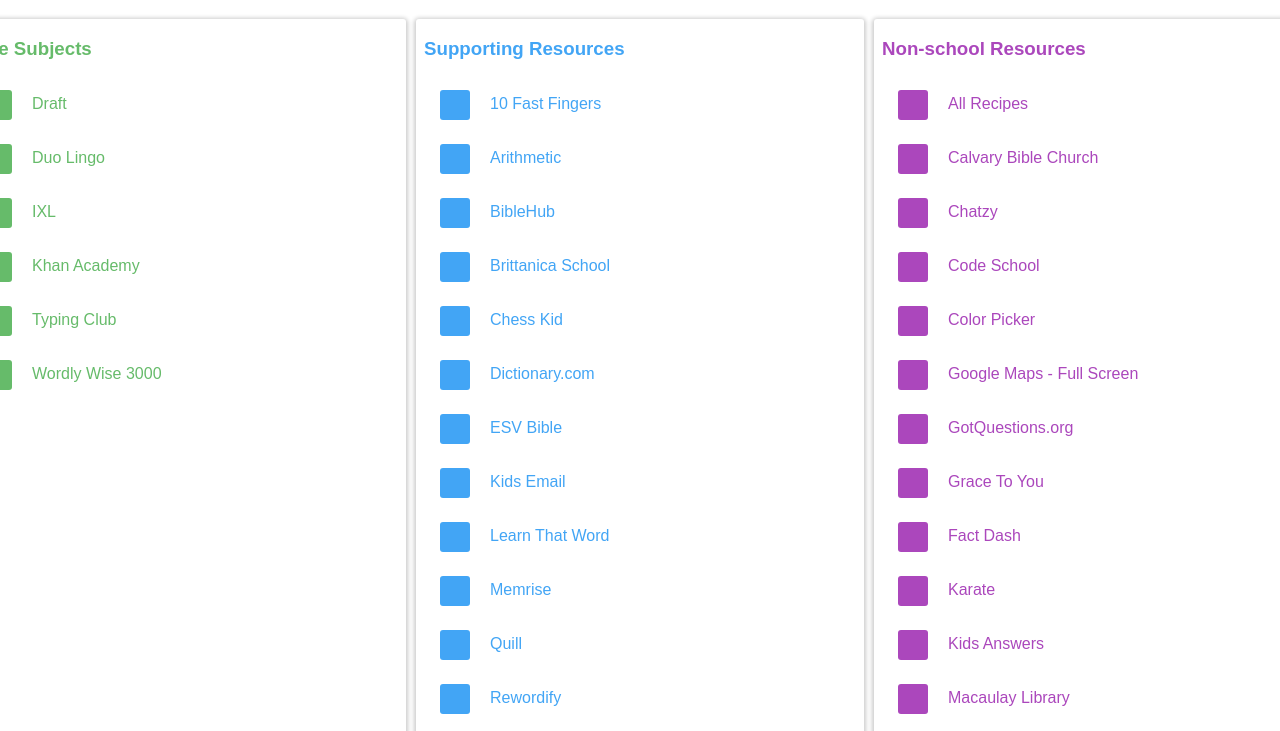
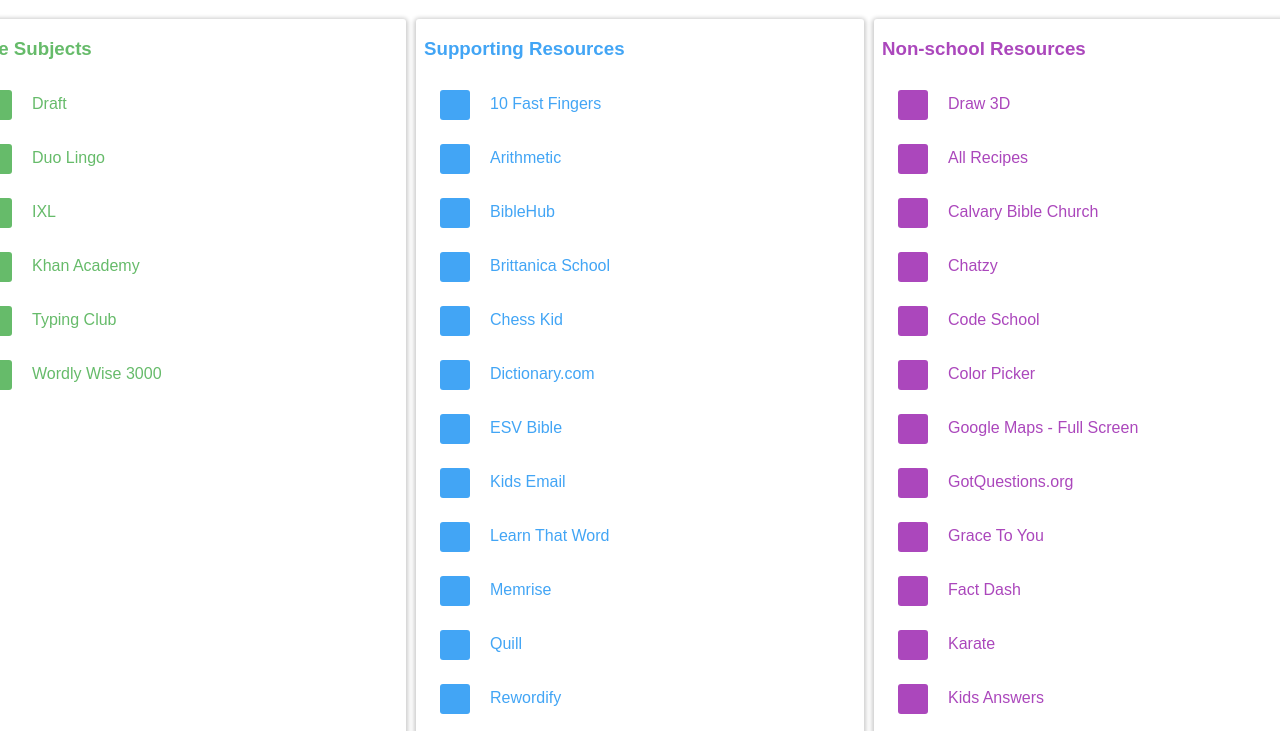
Before and after one commit to daniel-nalbach/linkpage, a plain HTML site: page index.html in a window 1280 px wide. Shown: the part 69-800 px from the top of the page. Drawn offline with Linux system fonts and the light colour scheme; a script that the page names is missing.

Commit message:
added draw3d

```diff
--- a/index.html
+++ b/index.html
@@ -47,6 +47,7 @@
 
       <div class="flex-column non">
         <h3>Non-school Resources</h3>
+        <a href="https://draw3d.com" target="_blank">Draw 3D</a>
         <a href="http://www.allrecipes.com" target="_blank">All Recipes</a>
         <a href="http://www.cbctn.org" target="_blank">Calvary Bible Church</a>
         <a href="http://www.chatzy.com" target="_blank">Chatzy</a>
```
